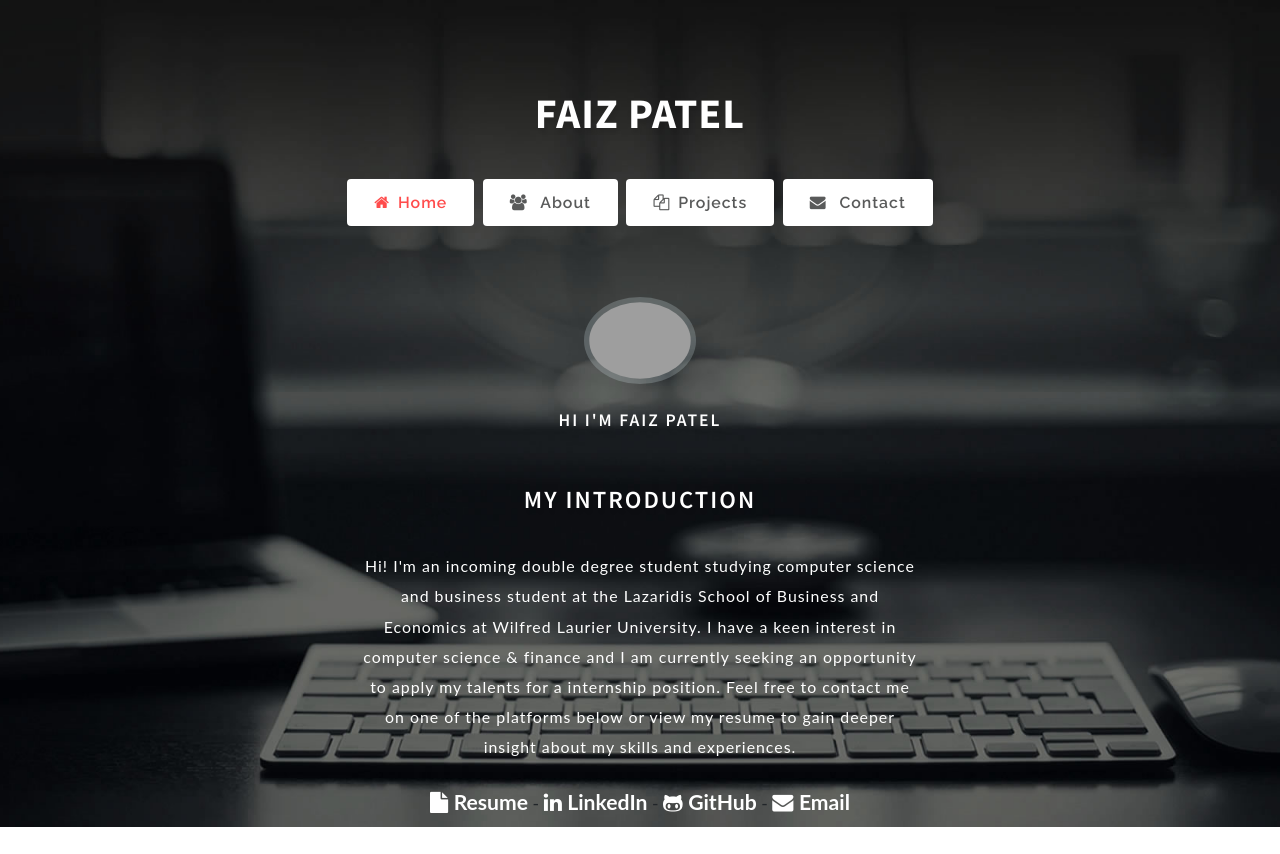
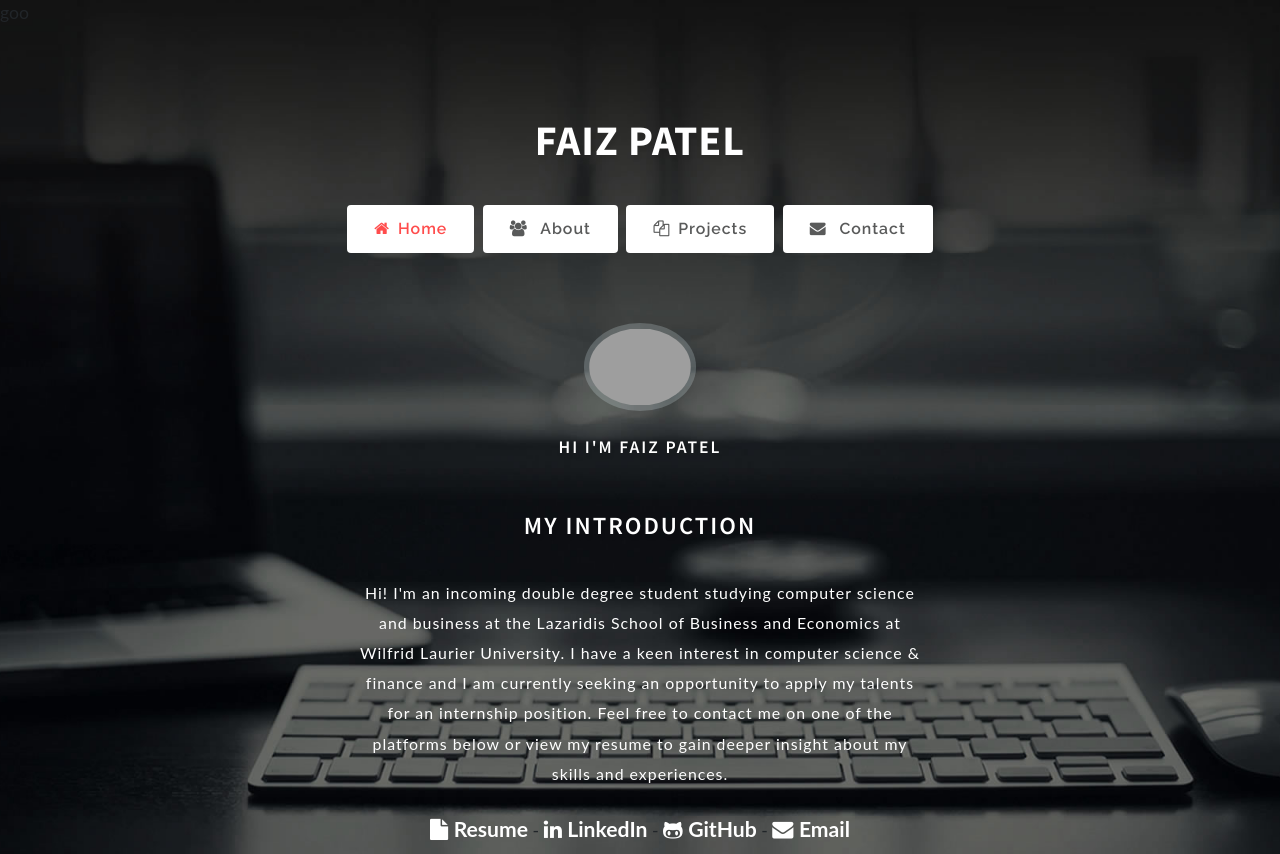
Before and after one commit to faizpatel/faizpatel.github.io, a plain HTML site: page index.html in a window 1280 px wide. Before the commit the page ends 827 px from the top, so only its background shows below. Drawn offline with Linux system fonts and the light colour scheme; grey boxes are pictures that could not be loaded.

Commit message:
Grammar Fix

```diff
--- a/index.html
+++ b/index.html
@@ -1,4 +1,4 @@
-<!DOCTYPE html>
+    <!DOCTYPE html>
 <html lang="zxx">
 
 <head>
@@ -37,7 +37,7 @@
 
     <!-- mian-content -->
     <div class="main-banner" id="home">
-
+        goo
         <!--/banner-->
         <div class="banner-info">
             <div class="w3pvt-logo text-center">
@@ -61,8 +61,8 @@
                         <h4>Hi I'm Faiz Patel</h4>
                         <h2>My Introduction</h2>
                         <p>
-                            Hi! I'm an incoming double degree student studying computer science and business student at the Lazaridis School of Business and Economics at Wilfred Laurier University.
-                            I have a keen interest in computer science & finance and I am currently seeking an opportunity to apply my talents for a internship position.
+                            Hi! I'm an incoming double degree student studying computer science and business at the Lazaridis School of Business and Economics at Wilfrid Laurier University.
+                            I have a keen interest in computer science & finance and I am currently seeking an opportunity to apply my talents for an internship position.
                             Feel free to contact me on one of the platforms below or view my resume to gain deeper insight about my skills and experiences.
                         </p>
                         </section>
```
